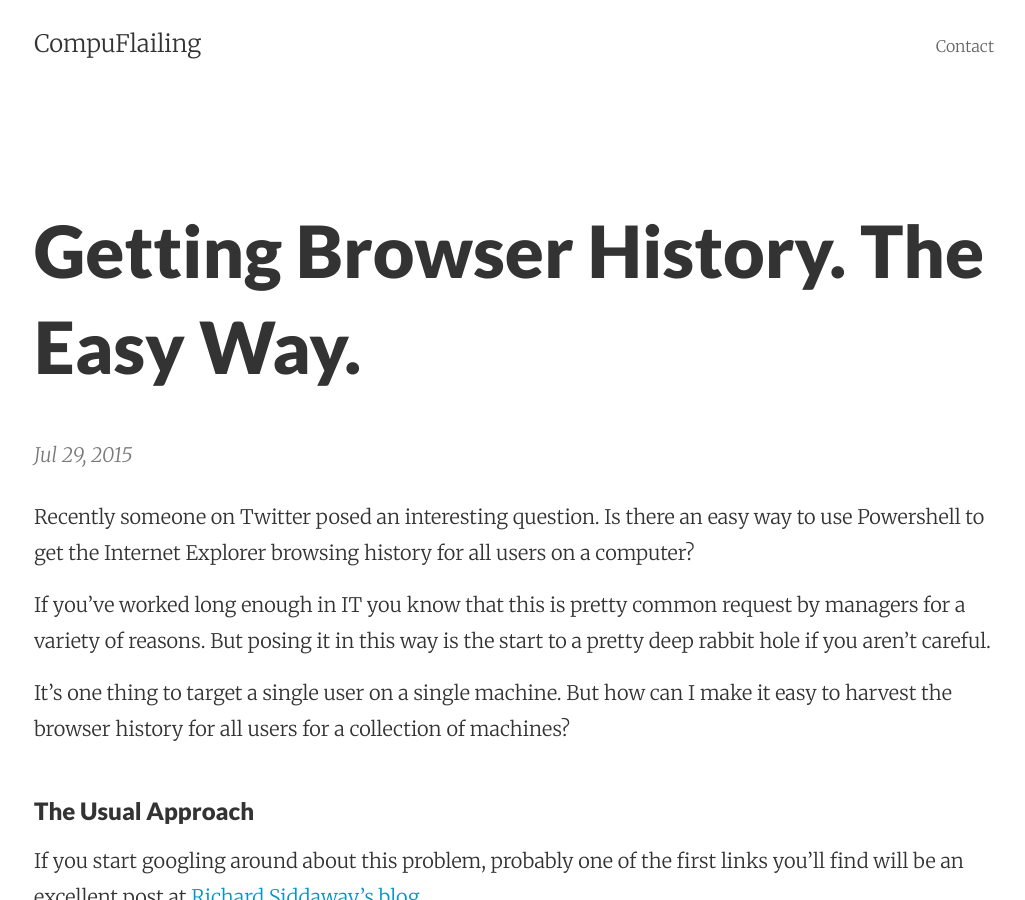
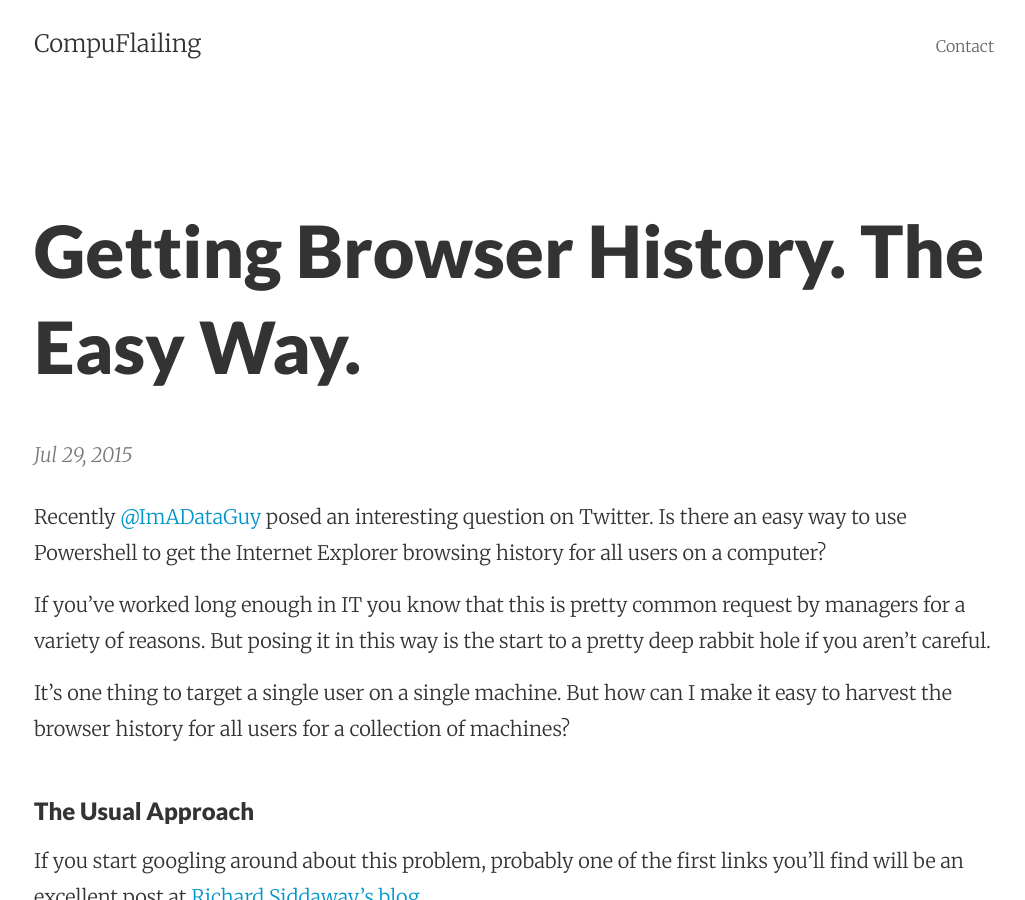
Before and after one commit to RandomNoun7/RandomNoun7.github.io, a Jekyll site: the page built from _posts/2015-07-29-get-browser-history.markdown, in a window 1280 px wide and 900 px high. Shown: the whole window, without its empty margins (126-1151 px from the left). Built offline with Jekyll 4.4.1, drawn with Linux system fonts in a browser that asks for light colours.

Commit message:
Update 2015-07-29-get-browser-history.markdown

```diff
--- a/_posts/2015-07-29-get-browser-history.markdown
+++ b/_posts/2015-07-29-get-browser-history.markdown
@@ -3,7 +3,7 @@ published: true
 title: Getting Browser History. The Easy Way.
 layout: post
 ---
-Recently someone on Twitter posed an interesting question. Is there an easy way to use Powershell to get the Internet Explorer browsing history for all users on a computer?
+Recently [@ImADataGuy](https://twitter.com/ImADataGuy) posed an interesting question on Twitter. Is there an easy way to use Powershell to get the Internet Explorer browsing history for all users on a computer?
 
 If you've worked long enough in IT you know that this is pretty common request by managers for a variety of reasons. But posing it in this way is the start to a pretty deep rabbit hole if you aren't careful.
 
```
